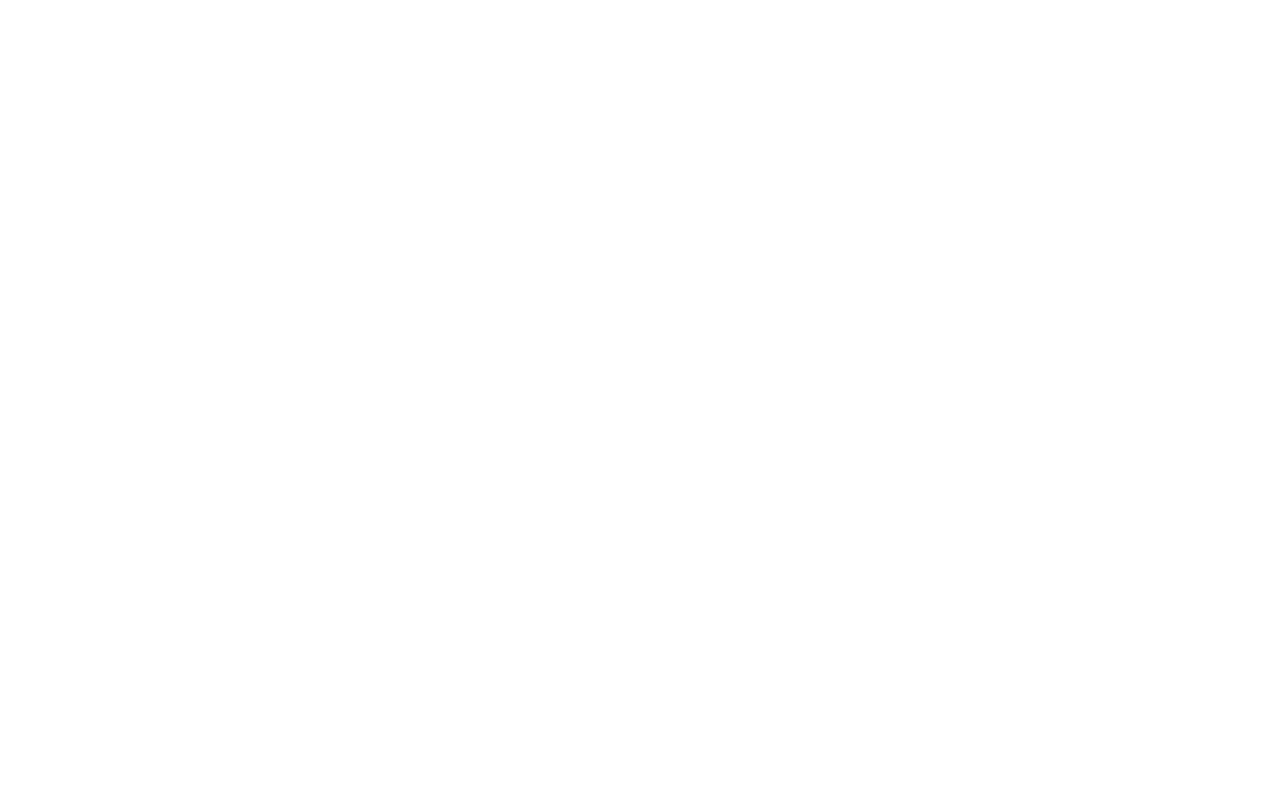
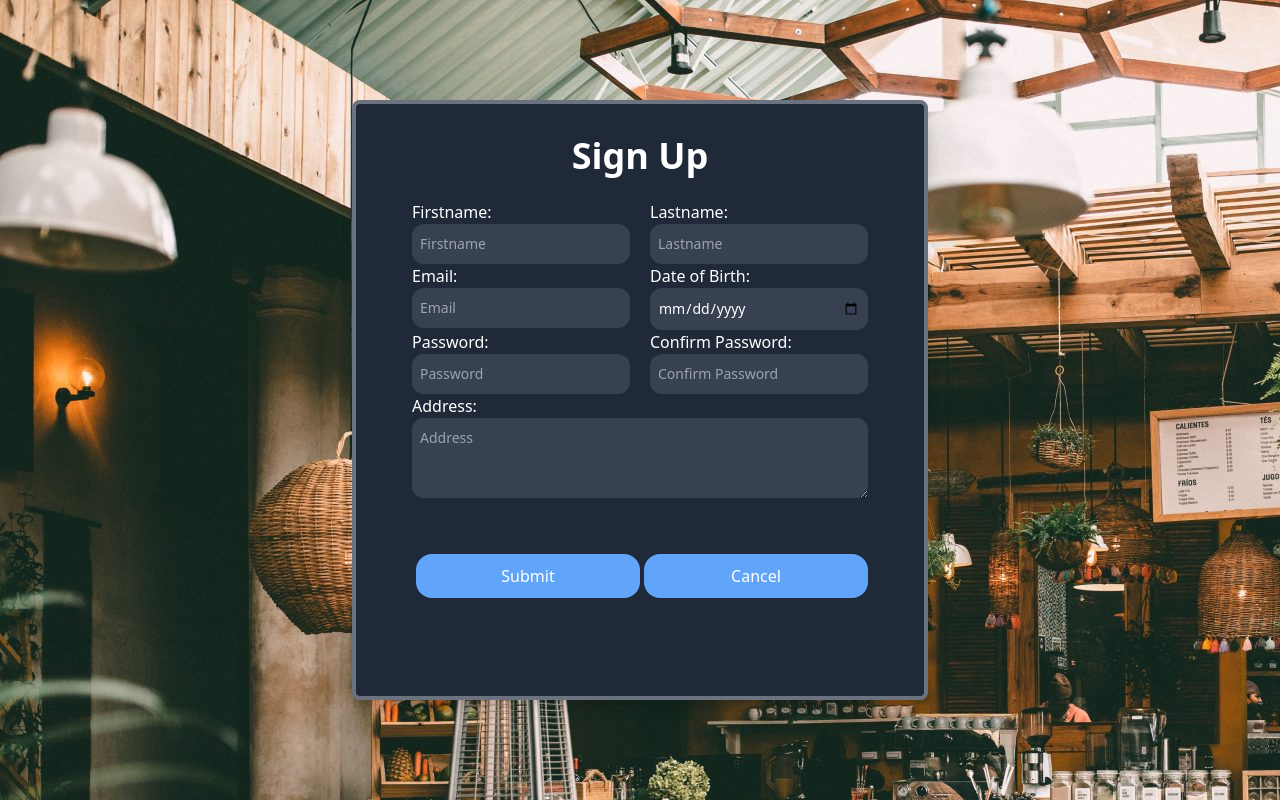
Before and after one commit to SutthiBunjian/ecommerce101-web, a React (Vite) app: page /signup in a window 1280 px wide. Before the commit this address had no page. Built offline with nearby package versions, Linux system fonts and the light colour scheme.

Commit message:
Added dummies and Signup features

```diff
--- a/src/App.tsx
+++ b/src/App.tsx
@@ -4,6 +4,7 @@
 import Beverage from "./Beverage"
 import Snack from "./Snack"
 import Juice from "./Juice"
+import SignUp from "./SignUp";
 
 
 function App() {
@@ -15,6 +16,7 @@
 
     <Routes>
       <Route path="/" element={<Login/>}/>
+      <Route path="/signup" element={<SignUp/>}/>
       <Route path="/home" element={<Home/>}/>
       <Route path="/beverage" element={<Beverage/>}/>
       <Route path="/snack" element={<Snack/>}/>
--- a/src/Login.tsx
+++ b/src/Login.tsx
@@ -1,5 +1,6 @@
 import { useState } from "react";
 import { useNavigate } from "react-router-dom";
+import { dummyUser } from "./data/Users";
 
 
 function Login() {
@@ -10,13 +11,15 @@
 
     function handleLogin(e:React.FormEvent<HTMLFormElement>){
         e.preventDefault();
-        if(username ==='admin' && password ==='12345'){
+
+        const foundUser = dummyUser.find(user => user.email.toLowerCase() === username.toLowerCase() && user.password === password);
+
+        if (foundUser) {
             setIsLoggedIn(true);
-            navigate('/home')
-        }else{
-            alert('Invalid username or password')
+            navigate('/home');
+        } else {
+            alert('Invalid username or password');
         }
-
     }
     if (isLoggedIn){
         console.log("LoggedIn")
@@ -29,11 +32,11 @@
         <div className="flex items-center justify-center h-screen">
             <div className="">
                 <div className="box-content bg-gray-800 h-80 w-96 p-8 border-4 border-gray-500 rounded-lg shadow-lg" >
-                    <h1 className="text-4xl font-bold text-center text-white">Login</h1>
+                    <h1 className="text-4xl font-bold text-center text-white">Sign In</h1>
 
                     <form onSubmit={handleLogin}>
                         <div className="mt-6">
-                            <label className="text-white text-sm">Please Log in to your account </label></div>
+                            <label className="text-white text-sm">Please Sign in to your account </label></div>
 
                         <div className="relative my-4">
 
@@ -41,7 +44,7 @@
                                 className="block w-96 py-2.5 px-2 text-sm
                                  text-white rounded-xl bg-gray-700
                                  border-gray-300 "
-                                placeholder=" Username"
+                                placeholder=" Email"
                                 value={username}
                                 onChange={(e) => setUsername(e.target.value)}
                                 required
@@ -62,6 +65,11 @@
                         <div className=" ">
                         <button className="bg-blue-400 py-2.5 rounded-2xl w-96 mt-12 " type ="submit">LogIn</button>
                         </div>
+
+                        <div className="mt-2 text-center">
+                        <label className="text-white text-sm ">Have not registered? </label>
+                        <a href="#"  onClick={()=>navigate('/signup')} className="text-blue-600 hover:text-purple-400">Sign up</a>
+                        </div>
                     </form>
 
                 </div>
--- /dev/null
+++ b/src/SignUp.tsx
@@ -0,0 +1,136 @@
+import { useNavigate } from "react-router-dom";
+import SignUpUser from "./component/SignUpUser";
+import React from "react";
+import { useState } from "react";
+
+function SignUp() {
+    const inputStyle = "block w-full py-2.5 px-2 text-sm text-white rounded-xl bg-gray-700 border-gray-300";
+    const navigate = useNavigate();
+
+    const [firstName, setFirstName] = useState('');
+    const [lastName, setLastName] = useState('');
+    const [email, setEmail] = useState('');
+    const [dateOfBirth, setDateOfBirth] = useState('');
+    const [password, setPassword] = useState('');
+    const [confirmpassword, setConfirmPassword] = useState('');
+    const [address, setAddress] = useState('');
+
+
+
+    const handleSubmit=(event:React.FormEvent<HTMLFormElement>) => {
+        event.preventDefault();
+
+        if(password != confirmpassword){
+            alert("The password and the confirm password do not match")
+            setPassword('')
+            setConfirmPassword('')
+            return;
+        }
+        SignUpUser(firstName, lastName, email, dateOfBirth, password, address);
+        alert("Successfully Sign-Up")
+    }
+
+    return(
+    <div className="bg-background h-screen">
+        <div className="flex items-center justify-center h-full w-screen">
+
+                <div className="max-w-xl w-10/12 h-3/4 p-8 border-4 border-gray-500 rounded-lg shadow-lg bg-gray-800 " >
+                    <h1 className="text-4xl font-bold text-center text-white">Sign Up</h1>
+
+                    <form className="p-4" onSubmit ={handleSubmit}>
+
+                        <div className="p-2 text-white">
+                            <div className="flex justify-between">
+                                <div className="w-1/2">
+                                    <label className="">Firstname:  </label>
+                                    <br/>
+                                    <input className= {inputStyle}
+                                    type="text"
+                                    name="firstName"
+                                    placeholder="Firstname"
+                                    value={firstName}
+                                    onChange={(e) => setFirstName(e.target.value)}
+                                    />
+                                </div>
+                                <div className=" w-1/2 ml-5">
+                                <label>Lastname: </label>
+                                <br/>
+                                <input className= {inputStyle}
+                                    type="text"
+                                    name="lastName"
+                                    placeholder="Lastname"
+                                    value = {lastName}
+                                    onChange={(e) => setLastName(e.target.value)}/>
+                                </div>
+                            </div>
+
+                            <div className="flex justify-between">
+                                <div className="w-1/2">
+                                    <label className="">Email: </label>
+                                    <br/>
+                                    <input className= {inputStyle}
+                                    type="email"
+                                    placeholder="Email"
+                                    value={email}
+                                    onChange={(e) => setEmail(e.target.value)}
+                                    />
+                                </div>
+                                <div className="w-1/2 ml-5">
+                                    <label className="">Date of Birth: </label>
+                                    <br/>
+                                    <input className= {inputStyle}
+                                    type="date"
+                                    value={dateOfBirth}
+                                    onChange={(e) => setDateOfBirth(e.target.value)}
+                                    />
+                                </div>
+
+                            </div>
+                            <div className="flex justify-between">
+                                <div className="w-1/2">
+                                    <label className="">Password: </label>
+                                    <br/>
+                                    <input className= {inputStyle}
+                                    type="password"
+                                    placeholder="Password"
+                                    value={password}
+                                    onChange={(e) => setPassword(e.target.value)}/>
+                                </div>
+                                <div className="w-1/2 ml-5">
+                                    <label >Confirm Password: </label>
+                                    <br/>
+                                    <input className={inputStyle}
+                                    type="password"
+                                    placeholder="Confirm Password"
+                                    value={confirmpassword}
+                                    onChange={(e) => setConfirmPassword(e.target.value)}
+                                    />
+                                </div>
+                            </div>
+                                <div className="mb-4">
+                                    <label>Address:</label>
+                                    <textarea className={inputStyle}
+                                    rows={3}
+                                    placeholder="Address"
+                                    value={address}
+                                    onChange={(e) => setAddress(e.target.value)}
+                                    />
+                                </div>
+
+                            <div className="flex justify-between pt-10">
+
+                                    <button className="bg-blue-400 py-2.5 rounded-2xl w-full ml-1" type="submit" onSubmit={() => {handleSubmit}}>Submit</button>
+                                    <button className="bg-blue-400 py-2.5 rounded-2xl w-full ml-1" onClick={() =>navigate("/")} >Cancel</button>
+
+                            </div>
+                        </div>
+
+                    </form>
+
+                </div>
+
+        </div>
+    </div>
+    );
+}
+export default SignUp;
--- /dev/null
+++ b/src/component/AddUserToJSON.tsx
@@ -0,0 +1,8 @@
+
+    import { User } from '../types/User';
+
+    export default function AddUserToJSON(user: User) {
+
+
+        localStorage.setItem("Users",JSON.stringify(user, null, 2))
+    }
--- /dev/null
+++ b/src/component/SignUpUser.tsx
@@ -0,0 +1,33 @@
+import { User } from '../types/User';
+import { v4 as uuidv4 } from 'uuid';
+import AddUserToJSON from './AddUserToJSON';
+
+
+export default function SignUpUser(
+    firstName: string,
+    lastName: string,
+    email: string,
+    dateOfBirth: string,
+    password: string,
+    address: string,
+){
+    const user:User ={
+        firstName,
+        lastName,
+        email,
+        dateOfBirth,
+        password,
+        address,
+        UID: uuidv4()
+    }
+    user.firstName = firstName;
+    user.lastName = lastName;
+    user.email = email;
+    user.dateOfBirth = dateOfBirth;
+    user.password = password;
+    user.address = address;
+
+
+    console.log(user);
+    AddUserToJSON(user);
+}
--- /dev/null
+++ b/src/data/Users.ts
@@ -0,0 +1,31 @@
+import { User } from "../types/User";
+
+export const dummyUser: User[] = [
+  {
+    firstName: "Sutthi",
+    lastName: "Bunjian",
+    email: "team@gmail.com",
+    dateOfBirth: "1999-09-21",
+    password: "SAS1222",
+    address: "Begonia",
+    UID: "1",
+  },
+  {
+    firstName: "Phat",
+    lastName: "Macha",
+    email: "Nk@hotmail.com",
+    dateOfBirth: "2000-02-19",
+    password: "kirby",
+    address: "Begonia house",
+    UID: "2",
+  },
+  {
+    firstName: "Admin",
+    lastName: "Admin",
+    email: "Admin",
+    dateOfBirth: "1999-09-21",
+    password: "12345",
+    address: "Admin",
+    UID: "0",
+  },
+];
--- a/src/main.tsx
+++ b/src/main.tsx
@@ -2,6 +2,7 @@
 import ReactDOM from 'react-dom/client'
 import App from './App.tsx'
 import './index.css'
+
 
 ReactDOM.createRoot(document.getElementById('root')!).render(
   <React.StrictMode>
--- /dev/null
+++ b/src/types/User.ts
@@ -0,0 +1,9 @@
+export interface User {
+  firstName: string;
+  lastName: string;
+  email: string;
+  dateOfBirth: string;
+  password: string;
+  address: string;
+  UID: string;
+}
```
Also changed, not shown: package.json (+7 -1 lines), 1 other file (tests, documents, lock files or other folders).
